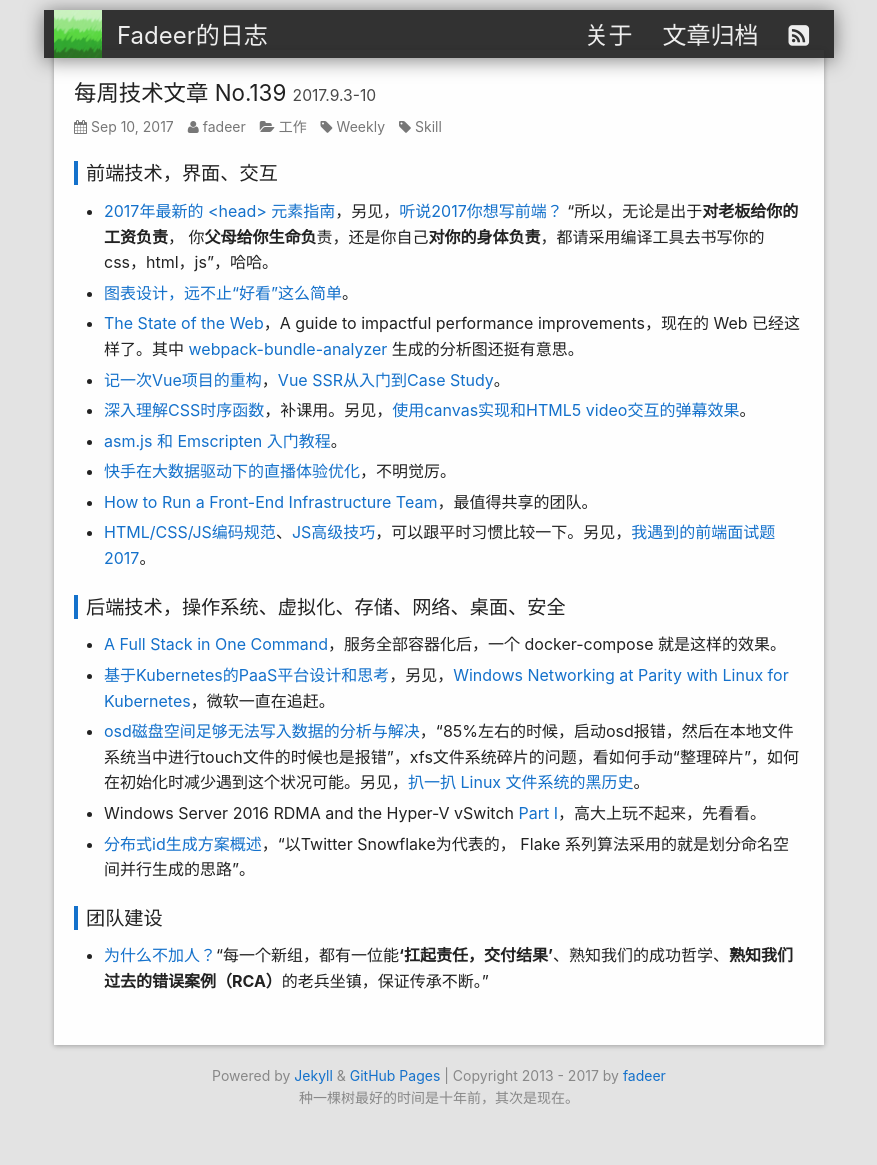
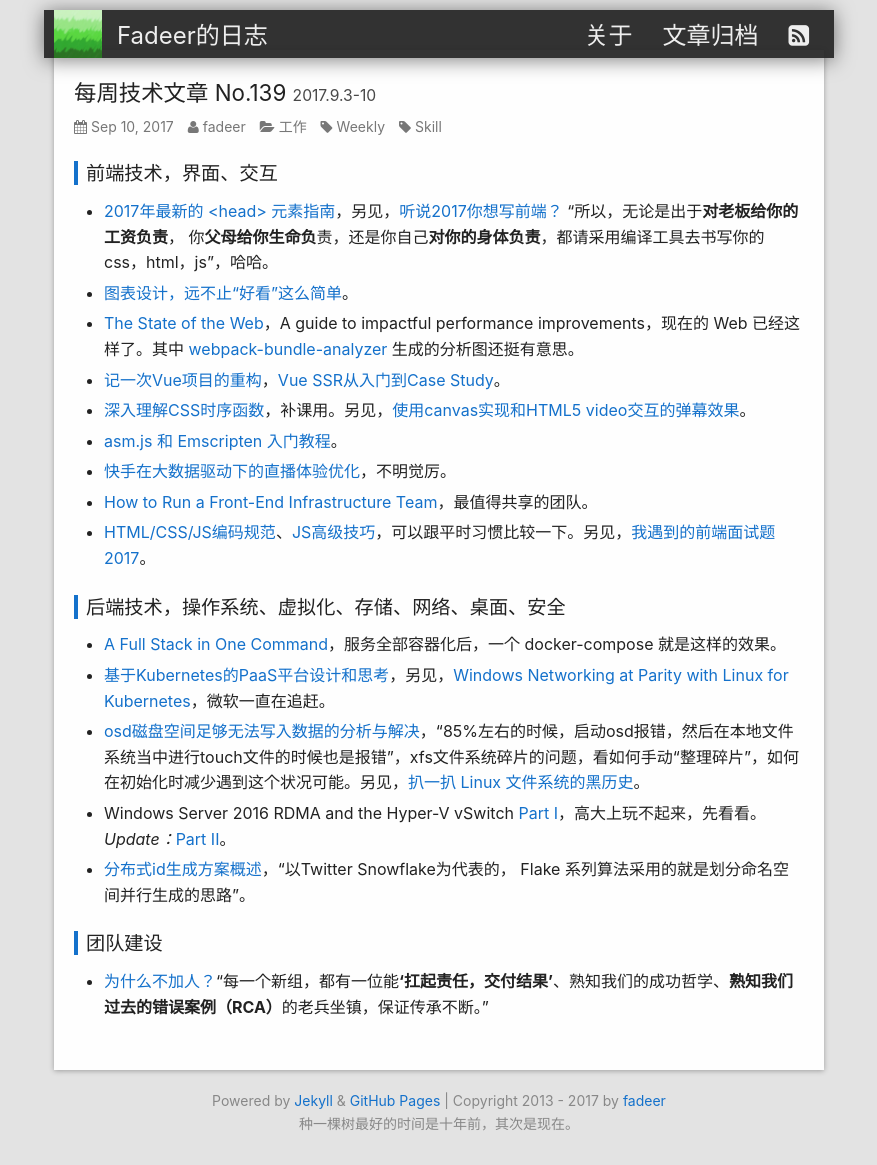
Before and after one commit to fadeer/fadeer.github.io, a Jekyll site: the page built from _posts/weekly2/2017-09-10-weekly-139.md, in a window 1280 px wide and 1165 px high. Shown: the whole window, without its empty margins (201-1078 px from the left). Built offline with Jekyll 4.4.1, drawn with Linux system fonts in a browser that asks for light colours.

Commit message:
update weekly

```diff
--- a/_posts/weekly2/2017-09-10-weekly-139.md
+++ b/_posts/weekly2/2017-09-10-weekly-139.md
@@ -25,7 +25,7 @@
 * [A Full Stack in One Command](https://www.elastic.co/blog/a-full-stack-in-one-command)，服务全部容器化后，一个 docker-compose 就是这样的效果。
 * [基于Kubernetes的PaaS平台设计和思考](http://dockone.io/article/2648)，另见，[Windows Networking at Parity with Linux for Kubernetes](http://blog.kubernetes.io/2017/09/windows-networking-at-parity-with-linux.html)，微软一直在追赶。
 * [osd磁盘空间足够无法写入数据的分析与解决](http://ceph.com/planet/osd%E7%A3%81%E7%9B%98%E7%A9%BA%E9%97%B4%E8%B6%B3%E5%A4%9F%E6%97%A0%E6%B3%95%E5%86%99%E5%85%A5%E6%95%B0%E6%8D%AE%E7%9A%84%E5%88%86%E6%9E%90%E4%B8%8E%E8%A7%A3%E5%86%B3/)，“85%左右的时候，启动osd报错，然后在本地文件系统当中进行touch文件的时候也是报错”，xfs文件系统碎片的问题，看如何手动“整理碎片”，如何在初始化时减少遇到这个状况可能。另见，[扒一扒 Linux 文件系统的黑历史](https://zhuanlan.zhihu.com/p/28828826)。
-* Windows Server 2016 RDMA and the Hyper-V vSwitch [Part I](https://blog.workinghardinit.work/2017/09/07/windows-server-2016-rdma-and-the-hyper-v-vswitch-part-i/)，高大上玩不起来，先看看。
+* Windows Server 2016 RDMA and the Hyper-V vSwitch [Part I](https://blog.workinghardinit.work/2017/09/07/windows-server-2016-rdma-and-the-hyper-v-vswitch-part-i/)，高大上玩不起来，先看看。*Update：*[Part II](https://blog.workinghardinit.work/2017/09/13/windows-server-2016-rdma-and-the-hyper-v-vswitch-part-ii/)。
 * [分布式id生成方案概述](https://segmentfault.com/a/1190000010978305)，“以Twitter Snowflake为代表的， Flake 系列算法采用的就是划分命名空间并行生成的思路”。
 
 团队建设
```
